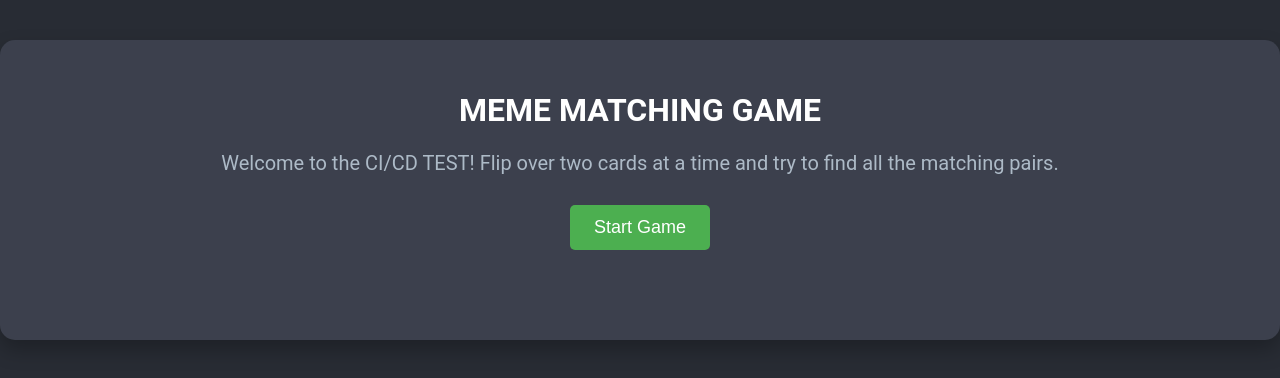
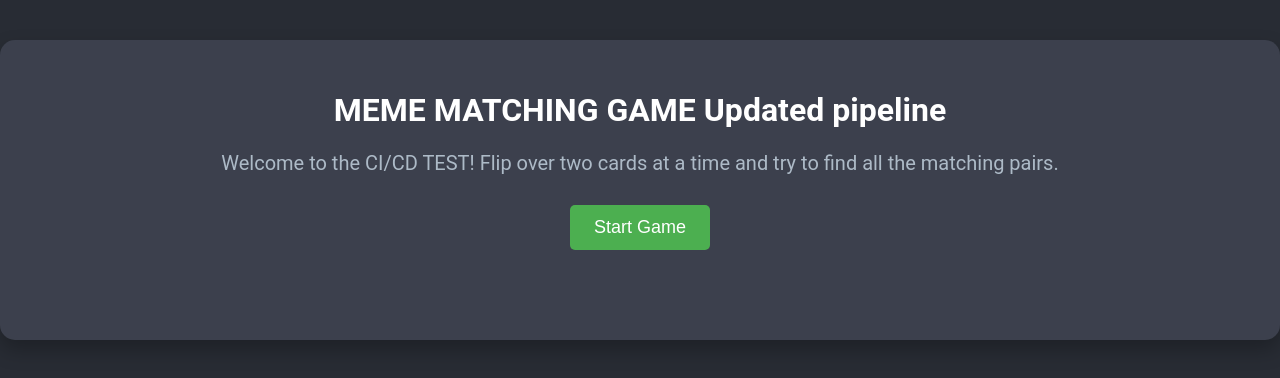
Before and after one commit to GauravAwasare19/CI-CD, a plain HTML site: page index.html in a window 1280 px wide. Drawn offline with Linux system fonts and the light colour scheme.

Commit message:
Update index.html
updated some text

```diff
--- a/index.html
+++ b/index.html
@@ -8,7 +8,7 @@
 </head>
 <body>
     <div class="container">
-        <h1>MEME MATCHING GAME</h1>
+        <h1>MEME MATCHING GAME Updated pipeline</h1>
         <p class="instructions">
             Welcome to the CI/CD TEST!  Flip over two cards at a time and try to find all the matching pairs.
         </p>
```
